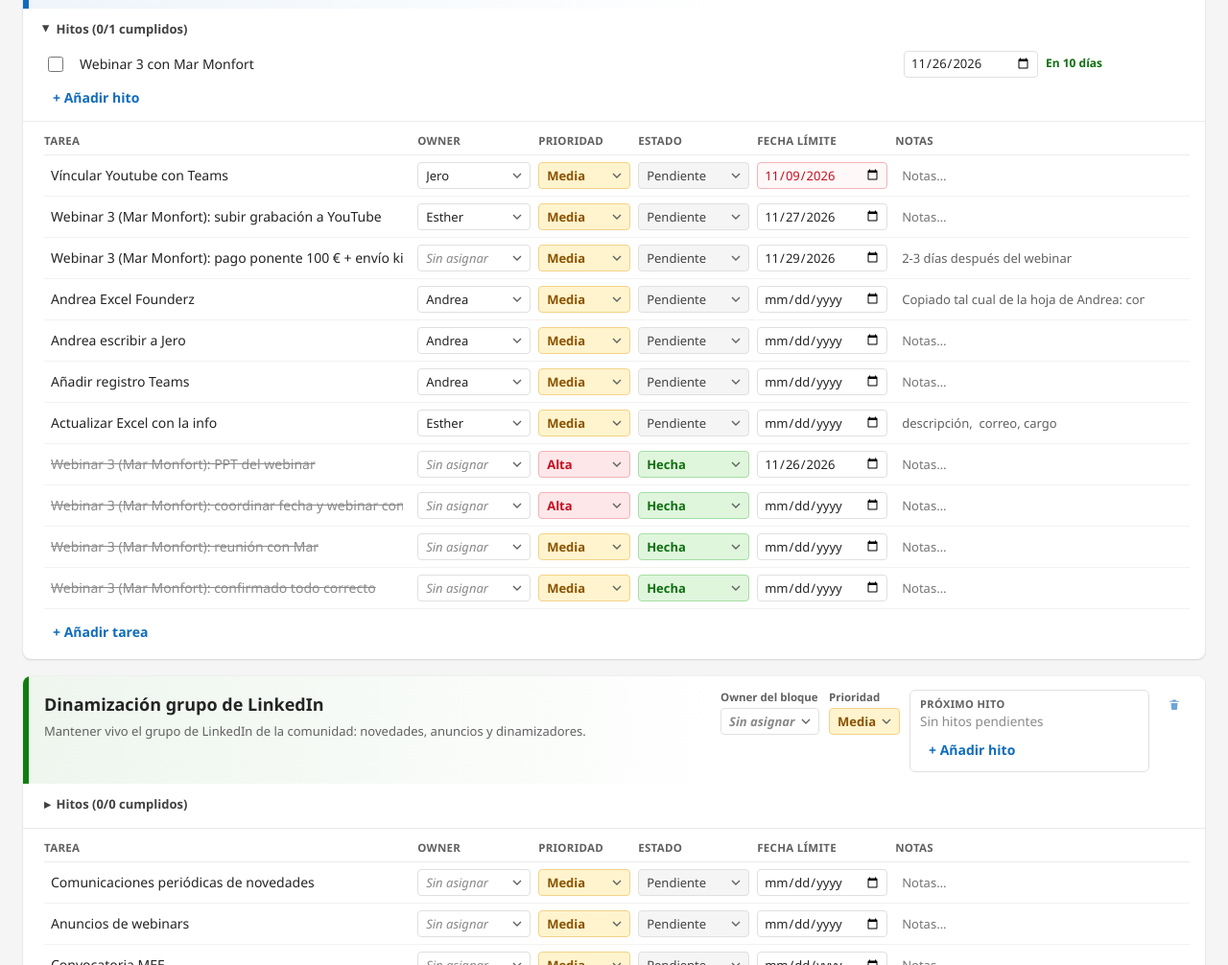
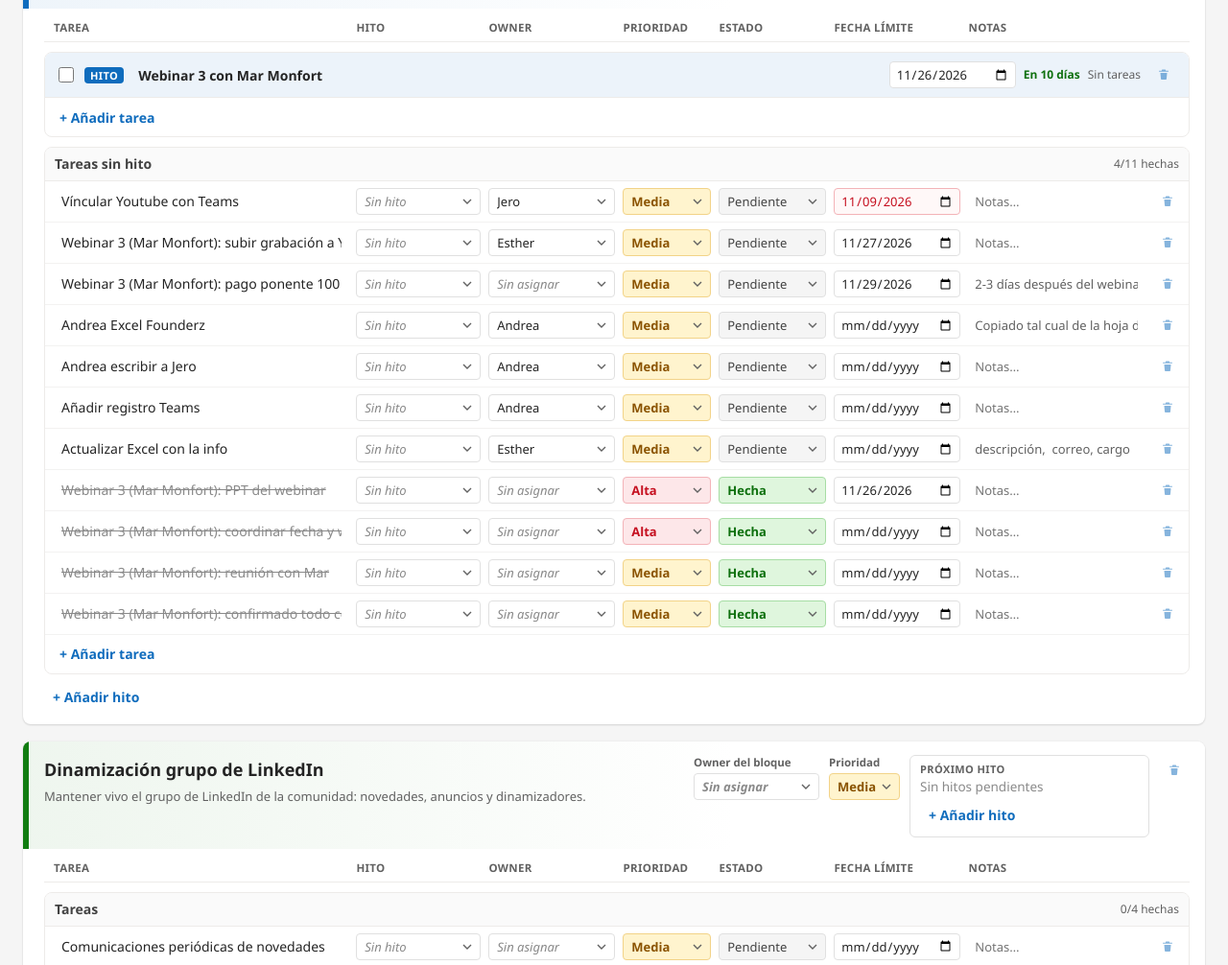
Before and after one commit to jerogarcialet/elevate-seguimiento, a plain HTML site: page index.html in a window 1280 px wide. Shown: the part 916-1922 px from the top of the page at 96% size. Drawn offline with Linux system fonts and the light colour scheme.

Commit message:
Tareas agrupadas por hito y owners combinados

```diff
--- a/index.html
+++ b/index.html
@@ -123,14 +123,29 @@ input[type=date].late{border-color:#F3B3B8;color:var(--alta);background:#FFF8F8}
 .hi{border:1px solid transparent;border-radius:4px;padding:3px 6px;background:transparent;width:100%}
 .hrow.done .hi{text-decoration:line-through;color:var(--faint)}
 .tasks{padding:6px 16px 12px 22px}
-.thead,.trow{display:grid;grid-template-columns:minmax(220px,1fr) 118px 96px 116px 136px minmax(140px,.7fr) 32px;gap:8px;align-items:center}
+.thead,.trow{display:grid;grid-template-columns:minmax(200px,1fr) 130px 132px 92px 112px 132px minmax(110px,.6fr) 32px;gap:8px;align-items:center}
+.group{margin-top:10px;border:1px solid var(--line2);border-radius:8px;overflow:hidden}
+.group .trow{padding-left:10px;padding-right:6px}
+.tasks .thead{padding-left:10px;padding-right:6px}
+.ghead{display:flex;align-items:center;gap:8px;flex-wrap:wrap;padding:7px 10px;background:color-mix(in srgb,var(--c) 8%,#fff);border-bottom:1px solid var(--line2)}
+.ghead input[type=checkbox]{width:16px;height:16px;accent-color:var(--brand)}
+.ghead .flag{font-size:11px;font-weight:700;text-transform:uppercase;letter-spacing:.4px;color:#fff;background:var(--c);border-radius:4px;padding:1px 6px}
+.ghead .hi{font-weight:600;flex:1;min-width:180px}
+.ghead.done .hi{text-decoration:line-through;color:var(--faint)}
+.ghead.nohito{background:#FAFAFA}
+.gname{font-weight:600;color:var(--ink2);flex:1}
+.gcount{font-size:12px;color:var(--muted);white-space:nowrap}
+.gfoot{display:flex;align-items:center;gap:12px;padding:4px 6px;color:var(--faint);font-size:12.5px}
+.gempty{margin-top:6px}
+.gpad{padding:6px 10px}
+.ghead:hover .del{opacity:1}
 .thead{font-size:11.5px;color:var(--muted);font-weight:600;padding:6px 0;border-bottom:1px solid var(--line2);text-transform:uppercase;letter-spacing:.3px}
 .trow{padding:5px 0;border-bottom:1px solid #F3F2F1}
 .trow:hover{background:#FAFAFA}
 .ti,.tn{border:1px solid transparent;border-radius:4px;padding:4px 6px;background:transparent;width:100%}
 .tn{color:var(--muted);font-size:13px}
 .trow.done .ti{text-decoration:line-through;color:var(--faint)}
-.del{opacity:0;color:var(--faint)}
+.del{opacity:.5;color:var(--faint)}
 .trow:hover .del,.hrow:hover .del,.note:hover .del{opacity:1}
 .del:hover{color:var(--alta)!important;background:#FDE7E9!important}
 .tfoot{display:flex;align-items:center;gap:12px;padding-top:8px;color:var(--faint);font-size:12.5px}
@@ -256,6 +271,7 @@ textarea.big:focus,.nrow select:focus,.nrow input:focus,.toolbar .search:focus,.
 /* ===== Configuración por defecto (se puede cambiar desde el engranaje) ===== */
 const CONFIG = { owner: "__OWNER__", repo: "__REPO__", branch: "main", path: "data.json" };
 const PERSONAS = ["Andrea", "Jero", "Esther"];
+const OWNERS = ["Andrea", "Jero", "Esther", "Andrea y Jero", "Andrea y Esther", "Jero y Esther", "Todos"];
 const PRIORIDADES = ["alta", "media", "baja"];
 const ESTADOS = ["pendiente", "en curso", "bloqueada", "hecha"];
 const COLORES = ["#0F6CBD", "#107C10", "#8764B8", "#CA5010", "#038387", "#C239B3", "#986F0B", "#4F6BED"];
@@ -312,7 +328,7 @@ function normalize(d) {
     b.owner = b.owner || ""; b.prioridad = b.prioridad || "media"; b.descripcion = b.descripcion || "";
     b.hitos = Array.isArray(b.hitos) ? b.hitos : []; b.tareas = Array.isArray(b.tareas) ? b.tareas : [];
     b.hitos.forEach(h => { h.id = h.id || uid("h"); h.titulo = h.titulo || ""; h.fecha = h.fecha || ""; h.hecho = !!h.hecho; });
-    b.tareas.forEach(t => { t.id = t.id || uid("t"); t.titulo = t.titulo || ""; t.owner = t.owner || ""; t.prioridad = t.prioridad || "media"; t.estado = t.estado || "pendiente"; t.fecha = t.fecha || ""; t.notas = t.notas || ""; });
+    b.tareas.forEach(t => { t.id = t.id || uid("t"); t.titulo = t.titulo || ""; t.owner = t.owner || ""; t.prioridad = t.prioridad || "media"; t.estado = t.estado || "pendiente"; t.fecha = t.fecha || ""; t.notas = t.notas || ""; t.hito = b.hitos.some(h => h.id === t.hito) ? t.hito : ""; });
   });
   d.notas = Array.isArray(d.notas) ? d.notas : [];
   d.notas.forEach(n => { n.id = n.id || uid("n"); n.texto = n.texto || ""; n.fecha = n.fecha || todayISO(); n.autor = n.autor || ""; n.bloque = n.bloque || ""; });
@@ -414,6 +430,7 @@ function diff(a, b) {
       if (o.prioridad !== T.prioridad) out.push(n + ": " + tt + " prioridad " + o.prioridad + " → " + T.prioridad);
       if (o.fecha !== T.fecha) out.push(n + ": " + tt + " fecha " + (fmtDay(o.fecha) || "sin fecha") + " → " + (fmtDay(T.fecha) || "sin fecha"));
       if (o.notas !== T.notas) out.push(n + ": " + tt + " notas editadas");
+      if ((o.hito || "") !== (T.hito || "")) { const hh = B.hitos.find(x => x.id === T.hito); out.push(n + ": " + tt + " movida a " + (hh ? "hito " + q(hh.titulo) : "sin hito")); }
     }
     for (const o of A.tareas) if (!B.tareas.some(x => x.id === o.id)) out.push(n + ": tarea eliminada " + q(o.titulo));
   }
@@ -612,14 +629,14 @@ function renderToolbar() {
 const cap = s => s.charAt(0).toUpperCase() + s.slice(1);
 function optList(list, val, labelFn = cap) { return list.map(p => '<option value="' + esc(p) + '"' + (p === val ? " selected" : "") + ">" + esc(labelFn(p)) + "</option>").join(""); }
 function ownerSel(ref, f, val, extraCls = "") {
-  return '<select class="pill ' + (val ? "" : "o-none ") + extraCls + '" data-ref="' + ref + '" data-f="' + f + '" title="Owner"><option value="">Sin asignar</option>' + PERSONAS.map(p => "<option" + (p === val ? " selected" : "") + ">" + p + "</option>").join("") + (val && !PERSONAS.includes(val) ? "<option selected>" + esc(val) + "</option>" : "") + "</select>";
+  return '<select class="pill ' + (val ? "" : "o-none ") + extraCls + '" data-ref="' + ref + '" data-f="' + f + '" title="Owner"><option value="">Sin asignar</option>' + OWNERS.map(p => "<option" + (p === val ? " selected" : "") + ">" + p + "</option>").join("") + (val && !OWNERS.includes(val) ? "<option selected>" + esc(val) + "</option>" : "") + "</select>";
 }
 const prioSel = (ref, val) => '<select class="pill p-' + esc(val) + '" data-ref="' + ref + '" data-f="prioridad" title="Prioridad">' + optList(PRIORIDADES, val) + "</select>";
 const estSel = (ref, val) => '<select class="pill e-' + esc(val) + '" data-ref="' + ref + '" data-f="estado" title="Estado">' + optList(ESTADOS, val) + "</select>";
 function taskVisible(t) {
   const f = S.filters;
   if (f.ocultarHechas && t.estado === "hecha") return false;
-  if (f.owner === "__none" ? t.owner : f.owner && t.owner !== f.owner) return false;
+  if (f.owner === "__none" ? t.owner : f.owner && !(t.owner === f.owner || t.owner === "Todos" || t.owner.split(" y ").includes(f.owner))) return false;
   if (f.prio && t.prioridad !== f.prio) return false;
   if (f.estado && t.estado !== f.estado) return false;
   if (f.q) { const q = f.q.toLowerCase(); if (!(t.titulo + " " + t.notas).toLowerCase().includes(q)) return false; }
@@ -638,11 +655,46 @@ function renderMain() {
 function renderBlock(b) {
   const ref = "b:" + b.id, nh = nextHito(b), r = nh ? rel(nh.fecha) : null;
   const prioRank = { alta: 0, media: 1, baja: 2 };
-  let tareas = b.tareas.filter(taskVisible);
-  if (S.filters.orden === "prioridad") tareas = [...tareas].sort((x, y) => ((x.estado === "hecha") - (y.estado === "hecha")) || (prioRank[x.prioridad] - prioRank[y.prioridad]) || ((x.fecha || "9999") < (y.fecha || "9999") ? -1 : (x.fecha || "9999") > (y.fecha || "9999") ? 1 : 0));
-  if (S.filters.orden === "fecha") tareas = [...tareas].sort((x, y) => (x.fecha || "9999") < (y.fecha || "9999") ? -1 : 1);
-  const hidden = b.tareas.length - tareas.length;
-  const hd = b.hitos.filter(h => h.hecho).length;
+  const fk = x => x.fecha || "9999";
+  const sortT = list => {
+    let t = list.filter(taskVisible);
+    if (S.filters.orden === "prioridad") t = [...t].sort((x, y) => ((x.estado === "hecha") - (y.estado === "hecha")) || (prioRank[x.prioridad] - prioRank[y.prioridad]) || (fk(x) < fk(y) ? -1 : fk(x) > fk(y) ? 1 : 0));
+    if (S.filters.orden === "fecha") t = [...t].sort((x, y) => fk(x) < fk(y) ? -1 : 1);
+    return t;
+  };
+  const hitos = [...b.hitos].sort((x, y) => (x.hecho - y.hecho) || (fk(x) < fk(y) ? -1 : fk(x) > fk(y) ? 1 : 0));
+  const hitoOpts = val => '<option value="">Sin hito</option>' + hitos.map(h => '<option value="' + esc(h.id) + '"' + (h.id === val ? " selected" : "") + ">" + esc(h.titulo || "(hito sin título)") + "</option>").join("");
+  const row = t => {
+    const tr = "t:" + b.id + ":" + t.id, done = t.estado === "hecha";
+    return '<div class="trow' + (done ? " done" : "") + '">' +
+      '<input class="ti" data-ref="' + tr + '" data-f="titulo" value="' + esc(t.titulo) + '" placeholder="Describe la tarea…">' +
+      '<select class="pill' + (t.hito ? "" : " o-none") + '" data-ref="' + tr + '" data-f="hito" title="Hito al que pertenece">' + hitoOpts(t.hito) + "</select>" +
+      ownerSel(tr, "owner", t.owner) + prioSel(tr, t.prioridad) + estSel(tr, t.estado) +
+      '<input type="date" data-ref="' + tr + '" data-f="fecha" value="' + esc(t.fecha) + '"' + (isLate(t.fecha, done) ? ' class="late" title="Vencida"' : "") + ">" +
+      '<input class="tn" data-ref="' + tr + '" data-f="notas" value="' + esc(t.notas) + '" placeholder="Notas…">' +
+      '<button class="btn icon subtle del" data-act="delTask" data-b="' + esc(b.id) + '" data-id="' + esc(t.id) + '" title="Eliminar tarea">' + trash + "</button></div>";
+  };
+  const group = h => {
+    const hid = h ? h.id : "";
+    const all = b.tareas.filter(t => (t.hito || "") === hid), vis = sortT(all);
+    const done = all.filter(t => t.estado === "hecha").length, hidden = all.length - vis.length;
+    let head;
+    if (h) {
+      const hr = "h:" + b.id + ":" + h.id, rr = rel(h.fecha);
+      head = '<div class="ghead' + (h.hecho ? " done" : "") + '"><input type="checkbox" data-ref="' + hr + '" data-f="hecho"' + (h.hecho ? " checked" : "") + ' title="Marcar hito como cumplido">' +
+        '<span class="flag">Hito</span><input class="hi" data-ref="' + hr + '" data-f="titulo" value="' + esc(h.titulo) + '" placeholder="Nombre del hito…">' +
+        '<input type="date" data-ref="' + hr + '" data-f="fecha" value="' + esc(h.fecha) + '"' + (isLate(h.fecha, h.hecho) ? ' class="late"' : "") + ">" +
+        '<span class="when ' + (h.hecho ? "ok" : rr.cls) + '">' + (h.hecho ? "Cumplido" : rr.txt) + "</span>" +
+        '<span class="gcount">' + (all.length ? done + "/" + all.length + " tareas hechas" : "Sin tareas") + "</span>" +
+        '<button class="btn icon subtle del" data-act="delHito" data-b="' + esc(b.id) + '" data-id="' + esc(h.id) + '" title="Eliminar hito">' + trash + "</button></div>";
+    } else {
+      if (!all.length && hitos.length) return '<div class="gempty"><button class="btn subtle" data-act="addTask" data-b="' + esc(b.id) + '" data-h="">+ Añadir tarea sin hito</button></div>';
+      head = '<div class="ghead nohito"><span class="gname">' + (hitos.length ? "Tareas sin hito" : "Tareas") + '</span><span class="gcount">' + done + "/" + all.length + " hechas</span></div>";
+    }
+    return '<div class="group">' + head + vis.map(row).join("") +
+      (all.length && !vis.length ? '<div class="empty gpad">Ninguna tarea coincide con los filtros.</div>' : "") +
+      '<div class="gfoot"><button class="btn subtle" data-act="addTask" data-b="' + esc(b.id) + '" data-h="' + esc(hid) + '">+ Añadir tarea</button>' + (hidden ? "<span>" + hidden + " oculta" + (hidden > 1 ? "s" : "") + " por los filtros</span>" : "") + "</div></div>";
+  };
   return '<article class="block" id="blk-' + esc(b.id) + '" style="--c:' + esc(b.color) + '">' +
     '<div class="bhead"><div>' +
       '<input class="bname" data-ref="' + ref + '" data-f="nombre" value="' + esc(b.nombre) + '" aria-label="Nombre del bloque">' +
@@ -655,31 +707,11 @@ function renderBlock(b) {
         ? '<div class="t">' + esc(nh.titulo || "(sin título)") + '</div><div class="r"><input type="date" data-ref="h:' + b.id + ":" + nh.id + '" data-f="fecha" value="' + esc(nh.fecha) + '" title="Cambiar la fecha del próximo hito"><span class="when ' + r.cls + '">' + r.txt + "</span></div>"
         : '<div class="t" style="color:var(--faint);font-weight:400">Sin hitos pendientes</div><button class="btn subtle" data-act="addHito" data-b="' + esc(b.id) + '">+ Añadir hito</button>') +
       "</div>" +
-      '<button class="btn icon subtle del" style="opacity:.6" data-act="delBlock" data-b="' + esc(b.id) + '" title="Eliminar bloque">' + trash + "</button>" +
+      '<button class="btn icon subtle del" data-act="delBlock" data-b="' + esc(b.id) + '" title="Eliminar bloque">' + trash + "</button>" +
     "</div></div>" +
-    '<details class="hitos"' + (b.hitos.length ? " open" : "") + '><summary><span class="chev">▸</span> Hitos (' + hd + "/" + b.hitos.length + " cumplidos)</summary>" +
-      b.hitos.map(h => {
-        const hr = "h:" + b.id + ":" + h.id, rr = rel(h.fecha);
-        return '<div class="hrow' + (h.hecho ? " done" : "") + '"><input type="checkbox" data-ref="' + hr + '" data-f="hecho"' + (h.hecho ? " checked" : "") + ' title="Marcar como cumplido">' +
-          '<input class="hi" data-ref="' + hr + '" data-f="titulo" value="' + esc(h.titulo) + '" placeholder="Describe el hito…">' +
-          '<input type="date" data-ref="' + hr + '" data-f="fecha" value="' + esc(h.fecha) + '"' + (isLate(h.fecha, h.hecho) ? ' class="late"' : "") + ">" +
-          '<span class="when ' + (h.hecho ? "ok" : rr.cls) + '">' + (h.hecho ? "Cumplido" : rr.txt) + "</span>" +
-          '<button class="btn icon subtle del" data-act="delHito" data-b="' + esc(b.id) + '" data-id="' + esc(h.id) + '" title="Eliminar hito">' + trash + "</button></div>";
-      }).join("") +
-      '<button class="btn subtle" data-act="addHito" data-b="' + esc(b.id) + '">+ Añadir hito</button>' +
-    "</details>" +
-    '<div class="tasks"><div class="thead"><span>Tarea</span><span>Owner</span><span>Prioridad</span><span>Estado</span><span>Fecha límite</span><span>Notas</span><span></span></div>' +
-      tareas.map(t => {
-        const tr = "t:" + b.id + ":" + t.id, done = t.estado === "hecha";
-        return '<div class="trow' + (done ? " done" : "") + '">' +
-          '<input class="ti" data-ref="' + tr + '" data-f="titulo" value="' + esc(t.titulo) + '" placeholder="Describe la tarea…">' +
-          ownerSel(tr, "owner", t.owner) + prioSel(tr, t.prioridad) + estSel(tr, t.estado) +
-          '<input type="date" data-ref="' + tr + '" data-f="fecha" value="' + esc(t.fecha) + '"' + (isLate(t.fecha, done) ? ' class="late" title="Vencida"' : "") + ">" +
-          '<input class="tn" data-ref="' + tr + '" data-f="notas" value="' + esc(t.notas) + '" placeholder="Notas…">' +
-          '<button class="btn icon subtle del" data-act="delTask" data-b="' + esc(b.id) + '" data-id="' + esc(t.id) + '" title="Eliminar tarea">' + trash + "</button></div>";
-      }).join("") +
-      (b.tareas.length === 0 ? '<div class="empty">Todavía no hay tareas en este bloque.</div>' : tareas.length === 0 ? '<div class="empty">Ninguna tarea coincide con los filtros.</div>' : "") +
-      '<div class="tfoot"><button class="btn subtle" data-act="addTask" data-b="' + esc(b.id) + '">+ Añadir tarea</button>' + (hidden ? "<span>" + hidden + " oculta" + (hidden > 1 ? "s" : "") + " por los filtros</span>" : "") + "</div>" +
+    '<div class="tasks"><div class="thead"><span>Tarea</span><span>Hito</span><span>Owner</span><span>Prioridad</span><span>Estado</span><span>Fecha límite</span><span>Notas</span><span></span></div>' +
+      hitos.map(group).join("") + group(null) +
+      '<div class="tfoot"><button class="btn subtle" data-act="addHito" data-b="' + esc(b.id) + '">+ Añadir hito</button></div>' +
     "</div></article>";
 }
 const trash = '<svg width="14" height="14" viewBox="0 0 20 20" fill="currentColor"><path d="M8 2h4a1 1 0 011 1v1h4v1.5H3V4h4V3a1 1 0 011-1zm-3 5h10l-.8 9.1a1 1 0 01-1 .9H6.8a1 1 0 01-1-.9L5 7z"/></svg>';
@@ -759,7 +791,7 @@ document.addEventListener("click", async e => {
   if (act === "settings") return openSettings();
   if (act === "goto") { const el = $("#blk-" + CSS.escape(t.dataset.id)); if (el) el.scrollIntoView({ behavior: "smooth", block: "start" }); return; }
   if (act === "addTask" && b) {
-    const nt = { id: uid("t"), titulo: "", owner: "", prioridad: "media", estado: "pendiente", fecha: "", notas: "" };
+    const nt = { id: uid("t"), titulo: "", owner: "", prioridad: "media", estado: "pendiente", fecha: "", notas: "", hito: t.dataset.h || "" };
     b.tareas.push(nt); S.filters.ocultarHechas = S.filters.ocultarHechas; renderChrome(); renderMain();
     const el = $('[data-ref="t:' + b.id + ":" + nt.id + '"][data-f="titulo"]'); if (el) el.focus();
     return;
@@ -776,7 +808,11 @@ document.addEventListener("click", async e => {
     if (await ask("Eliminar tarea", '¿Seguro que quieres eliminar "' + (x.titulo || "sin título") + '"? Podrás recuperarla desde el historial de versiones.', "Eliminar")) { b.tareas = b.tareas.filter(z => z !== x); renderChrome(); renderMain(); }
     return;
   }
-  if (act === "delHito" && b) { b.hitos = b.hitos.filter(z => z.id !== t.dataset.id); renderChrome(); renderMain(); return; }
+  if (act === "delHito" && b) {
+    const h = b.hitos.find(z => z.id === t.dataset.id), nt = b.tareas.filter(z => z.hito === t.dataset.id).length;
+    if (await ask("Eliminar hito", '¿Eliminar el hito "' + ((h && h.titulo) || "sin título") + '"?' + (nt ? " Sus " + nt + " tareas pasarán a Tareas sin hito." : ""), "Eliminar")) { b.hitos = b.hitos.filter(z => z !== h); b.tareas.forEach(z => { if (z.hito === t.dataset.id) z.hito = ""; }); renderChrome(); renderMain(); }
+    return;
+  }
   if (act === "delBlock" && b) {
     if (await ask("Eliminar bloque", '¿Eliminar el bloque "' + b.nombre + '" con sus ' + b.tareas.length + " tareas y " + b.hitos.length + " hitos?", "Eliminar")) { S.data.bloques = S.data.bloques.filter(z => z !== b); renderChrome(); renderMain(); }
     return;
@@ -842,7 +878,7 @@ function convertNote(id, kind) {
     '<label class="f">Título<input id="cT" value="' + esc(first) + '"></label>' +
     '<label class="f">Bloque<select id="cB">' + opts + "</select></label>" +
     '<div class="grid2">' + (kind === "tarea"
-      ? '<label class="f">Owner<select id="cO"><option value="">Sin asignar</option>' + PERSONAS.map(p => "<option" + (p === user() ? " selected" : "") + ">" + p + "</option>").join("") + '</select></label><label class="f">Prioridad<select id="cP">' + optList(PRIORIDADES, "media") + "</select></label>"
+      ? '<label class="f">Owner<select id="cO"><option value="">Sin asignar</option>' + OWNERS.map(p => "<option" + (p === user() ? " selected" : "") + ">" + p + "</option>").join("") + '</select></label><label class="f">Prioridad<select id="cP">' + optList(PRIORIDADES, "media") + "</select></label>"
       : "") + '<label class="f">Fecha<input type="date" id="cF"></label></div>' +
     '<div class="acts"><button class="btn" id="cNo">Cancelar</button><button class="btn primary" id="cOk">Añadir ' + kind + "</button></div>");
   $("#cNo").onclick = () => closeModal();
```
